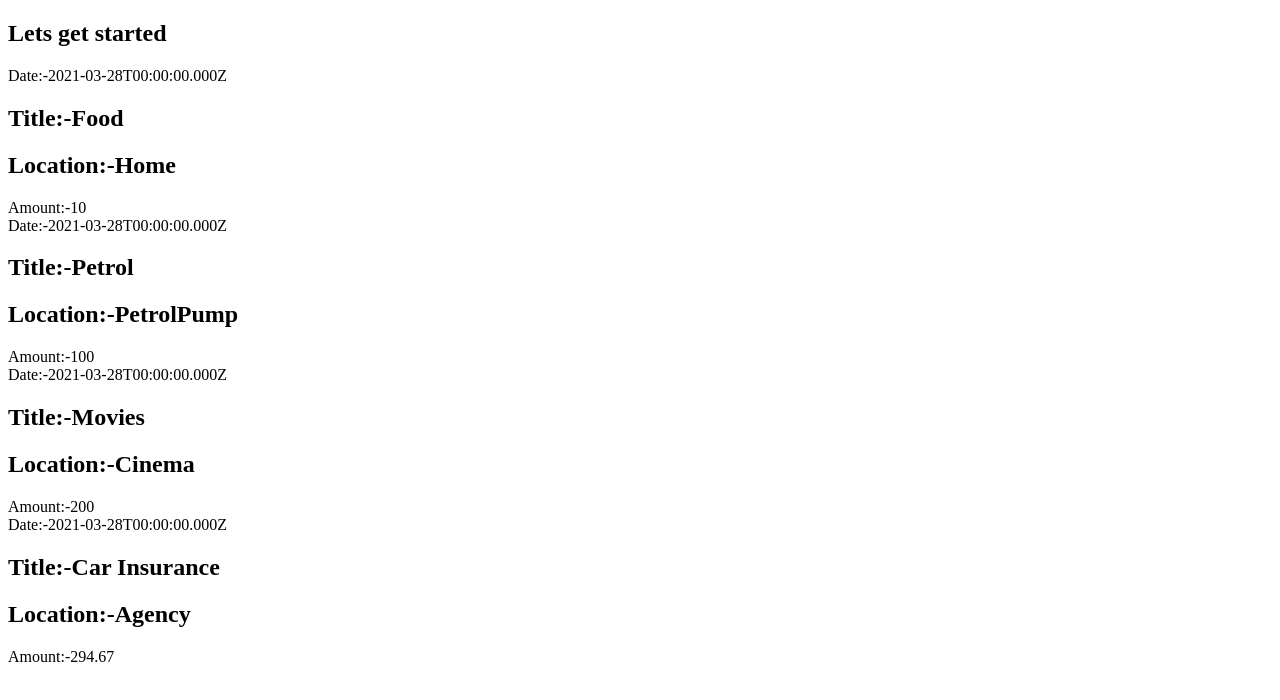
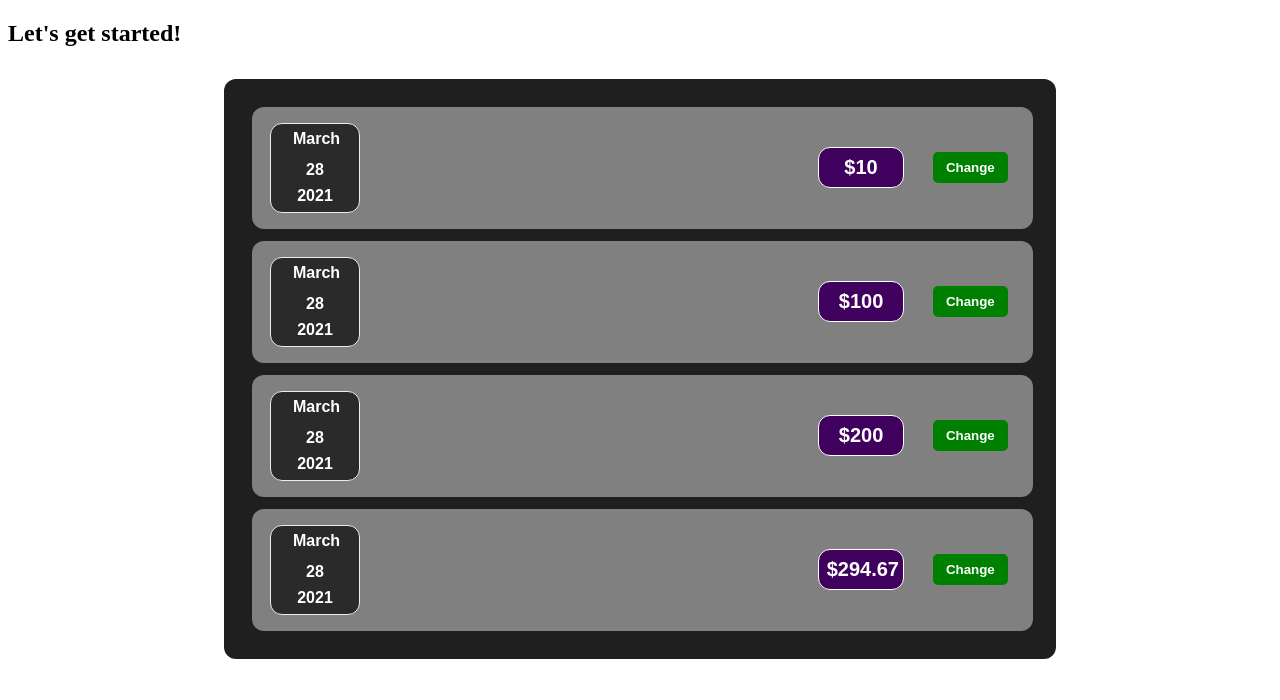
Before and after one commit to Mamta9871/ExpenseItems, a React (Create React App) app: page / in a window 1280 px wide. Shown: the top 700 px of the page. Built offline with nearby package versions, Linux system fonts and the light colour scheme.

Commit message:
Add EventListener

```diff
--- a/src/App.js
+++ b/src/App.js
@@ -1,56 +1,37 @@
-import ExpenseItems from "./Components/forms/Expense-Items/Expense";
-// import './Expense.css';
+import Expense from "./Components/Expenses/Expense.js";
+import React from 'react';
+
 function App() {
   const expenses = [
-    { title: 'Food',
+    { id: 'e1',
+      title: 'Food',
       amount: 10,
       location: 'Home',
       date: new Date(2021,2,28)},
 
-    { title: 'Petrol',
+    { id: 'e2',
+      title: 'Petrol',
       amount: 100,
       location: 'PetrolPump',
       date: new Date(2021,2,28)},
 
-    { title: 'Movies',
+    { id: 'e3',
+      title: 'Movies',
       amount: 200,
       location: 'Cinema',
       date: new Date(2021,2,28)},
 
-    { title: 'Car Insurance',
+    { id: 'e4',
+      title: 'Car Insurance',
       amount: 294.67,
       location: 'Agency',
       date: new Date(2021,2,28)},
   ]
   return (
-
-    <div>
-      <h2 className="Title">Lets get started</h2>
-      <ExpenseItems
-        title={expenses[0].title}
-        amount={expenses[0].amount}
-        location={expenses[0].location}
-        date={expenses[0].date}
-      ></ExpenseItems>
-      <ExpenseItems
-        title={expenses[1].title}
-        amount={expenses[1].amount}
-        location={expenses[1].location}
-        date={expenses[1].date}
-      ></ExpenseItems>
-      <ExpenseItems
-        title={expenses[2].title}
-        amount={expenses[2].amount}
-        location={expenses[2].location}
-        date={expenses[2].date}
-      ></ExpenseItems>
-      <ExpenseItems
-        title={expenses[3].title}
-        amount={expenses[3].amount}
-        location={expenses[3].location}
-        date={expenses[3].date}
-      ></ExpenseItems>
-    </div>
+    <>
+      <h2>Let's get started!</h2>
+      <Expense items={expenses}/>
+    </>
   )
 }
 
--- /dev/null
+++ b/src/Components/Expenses/Expense.css
@@ -0,0 +1,8 @@
+.expenses{
+    padding: 1rem;
+    background-color: rgb(31,31,31);
+    margin: 2rem auto;
+    width: 50rem;
+    max-width: 95%;
+    border-radius: 12px;
+}
--- /dev/null
+++ b/src/Components/Expenses/Expense.js
@@ -0,0 +1,38 @@
+import ExpenseItems from "./ExpenseItems";
+import './Expense.css';
+import Cards from "../UI/Cards";
+import React from "react";
+
+
+const Expense = (props) => {
+  return (
+    <Cards className="expenses">
+      <ExpenseItems
+        title={props.items[0].title}
+        amount={props.items[0].amount}
+        location={props.items[0].location}
+        date={props.items[0].date}
+      ></ExpenseItems>
+      <ExpenseItems
+        title={props.items[1].title}
+        amount={props.items[1].amount}
+        location={props.items[1].location}
+        date={props.items[1].date}
+      ></ExpenseItems>
+      <ExpenseItems
+        title={props.items[2].title}
+        amount={props.items[2].amount}
+        location={props.items[2].location}
+        date={props.items[2].date}
+      ></ExpenseItems>
+      <ExpenseItems
+        title={props.items[3].title}
+        amount={props.items[3].amount}
+        location={props.items[3].location}
+        date={props.items[3].date}
+      ></ExpenseItems>
+    </Cards>
+  )
+}
+
+export default Expense
--- /dev/null
+++ b/src/Components/Expenses/ExpenseDate.css
@@ -0,0 +1,32 @@
+.Items{
+    background-color: grey;
+    padding: 0.5rem;
+    margin-inline-start: 20%;
+    margin-inline-end: 20%;
+    border-radius: 1px;
+}
+
+.Calender{
+    display: flex;
+    flex-direction: column;
+    width: 5.5rem;
+    height: 5.5rem;
+    border: 1px solid #ececec;
+    background-color: #2a2a2a;
+    border-radius: 12px;
+    justify-content: center;
+    color: white;
+}
+
+.day{
+    text-align: center;
+    padding: 6px;
+}
+.month{
+    text-align: center;
+    padding: 2px;
+}
+.year{
+    text-align: center;
+    padding: 2px;
+}
--- /dev/null
+++ b/src/Components/Expenses/ExpenseDate.js
@@ -0,0 +1,18 @@
+import './ExpenseDate.css'
+import React from 'react';
+
+const ExpenseDate = (props) =>{
+    const day = props.date.toLocaleString('en-US',{month:'long'});
+    const month = props.date.toLocaleString('en-Us',{day:'2-digit'})
+    const year = props.date.getFullYear();
+
+    return(
+        <div className='Calender'>
+            <h2 className="day">{day}</h2>
+            <h2 className="month">{month}</h2>
+            <h2 className="year">{year}</h2>
+        </div>
+    )
+
+}
+export default ExpenseDate;
--- /dev/null
+++ b/src/Components/Expenses/ExpenseItem.css
@@ -0,0 +1,81 @@
+.Items{
+    margin-top: 12px;
+    margin-bottom: 12px;
+    border-radius: 12px;
+    margin-left: 12px;
+    margin-right: 7px;
+}
+
+.expense-item{
+    display: flex;
+    justify-content: space-between;
+    align-items: center;
+    padding: 0.5rem;
+    background-color: white#4b4b4b;
+    font-family: Arial, Helvetica, sans-serif;
+    margin-inline-start: 2px;
+    margin-inline-end: 2px;
+
+
+}
+
+.expense-item-description{
+    display: flex;
+    flex-direction: column;
+    gap: 1rem;
+    align-items: flex-end;
+    flex-flow: column-reverse;
+    justify-content: flex-start;
+    flex: 1;
+}
+
+.expense-item h2{
+    color: #3a3a3a;
+    font-size: 1rem;
+    flex: 1;
+    margin: 0 1rem;
+    color: white;
+}
+
+.expense-item-price{
+    font-size: 1rem;
+    font-weight: bold;
+    color: white;
+    background-color: #40005d;
+    border: 1px solid white;
+    padding: 0.5rem;
+    border-radius: 12px;
+    margin-inline-end: 5%;
+    width: 12%;
+    text-align: center;
+}
+
+@media(min-width: 580px){
+    .expense-item-description{
+        flex-direction: row;
+        align-items: center;
+        justify-content: flex-start;
+        flex: 1;
+    }
+}
+
+.expense-item-description h2{
+    font-size: 1.25rem;
+}
+
+.expense-item-price{
+    font-size: 1.25rem;
+}
+
+#btn{
+    background-color: green;
+    color: white;
+    border: green solid;
+    border-radius: 5px;
+    padding: 5px;
+    width: 10%;
+    font-weight: bold;
+    margin-inline-end: 1%;
+    box-shadow: green;
+
+}
--- /dev/null
+++ b/src/Components/Expenses/ExpenseItems.jsx
@@ -0,0 +1,27 @@
+import React, { useState } from 'react';
+import Cards from '../UI/Cards.js'
+import ExpenseDate from './ExpenseDate.js'
+import './ExpenseItem.css'
+
+
+const ExpenseItems = (props) =>{
+    const[current,SetUpdate]=useState()
+    const ChangeTitle = () => {
+        SetUpdate("Car Insurance")
+    }
+    return(
+        <>
+        <Cards className="Items">
+        <div className='expense-item'>
+            <ExpenseDate date={props.date}/>
+            <div className='expense-item-description'>
+                <h2>{current}</h2>
+                <div className='expense-item-price'>${props.amount}</div>
+            </div>
+            <button onClick={ChangeTitle}id='btn'>Change</button>
+       </div>
+     </Cards>
+     </>
+    )
+}
+export default ExpenseItems
--- /dev/null
+++ b/src/Components/UI/Cards.css
@@ -0,0 +1,4 @@
+.Cards{
+    border-radius: 12px;
+    box-shadow: 0 1px 8px rgba(0,0,0,0.25);
+}
--- /dev/null
+++ b/src/Components/UI/Cards.js
@@ -0,0 +1,10 @@
+import './Cards.css'
+import React from 'react';
+
+const Cards = (props) => {
+    const classes = 'card ' + props.className;
+    return(
+        <div className={classes}>{props.children}</div>
+    )
+}
+export default Cards
--- a/src/Components/forms/Expense-Items/Expense.jsx
+++ /dev/null
@@ -1,18 +0,0 @@
-// import './Expense.css'
-function ExpenseItems(props){
-    const expenseDate = new Date(2021,2,28);
-    const expenseTitle = "Car Insurance";
-    const expenseAmount = 294.67
-
-    return(
-       <div className="expense-item">
-        <div>Date:-{props.date.toISOString()}</div>
-        <div className="expense-item_description">
-            <h2>Title:-{props.title}</h2>
-            <h2>Location:-{props.location}</h2>
-            <div className='expense-item_price'>Amount:-{props.amount}</div>
-        </div>
-       </div>
-    )
-}
-export default ExpenseItems
```
Also changed, not shown: src/Components/forms/Expense-Items/Expense.css (deleted).
